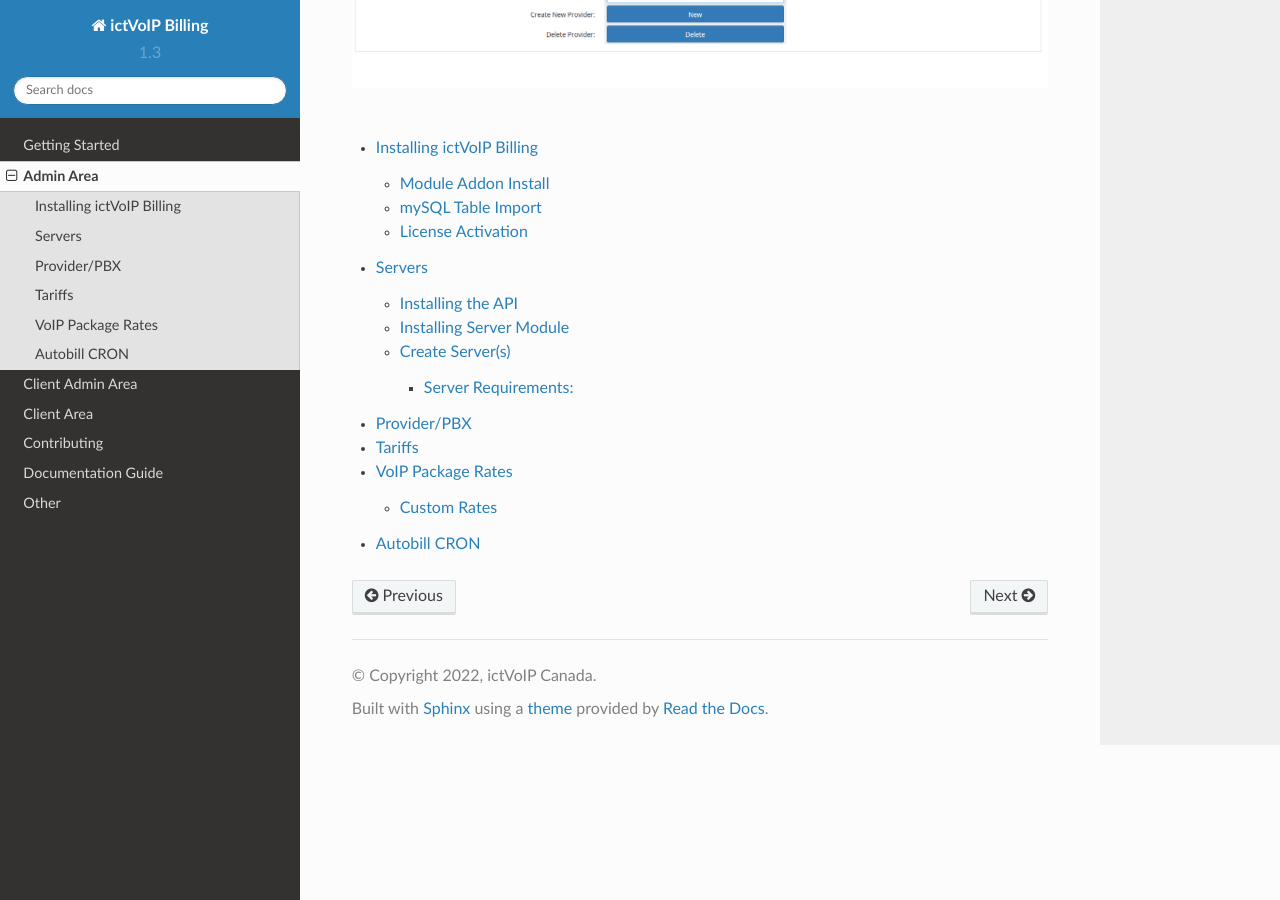
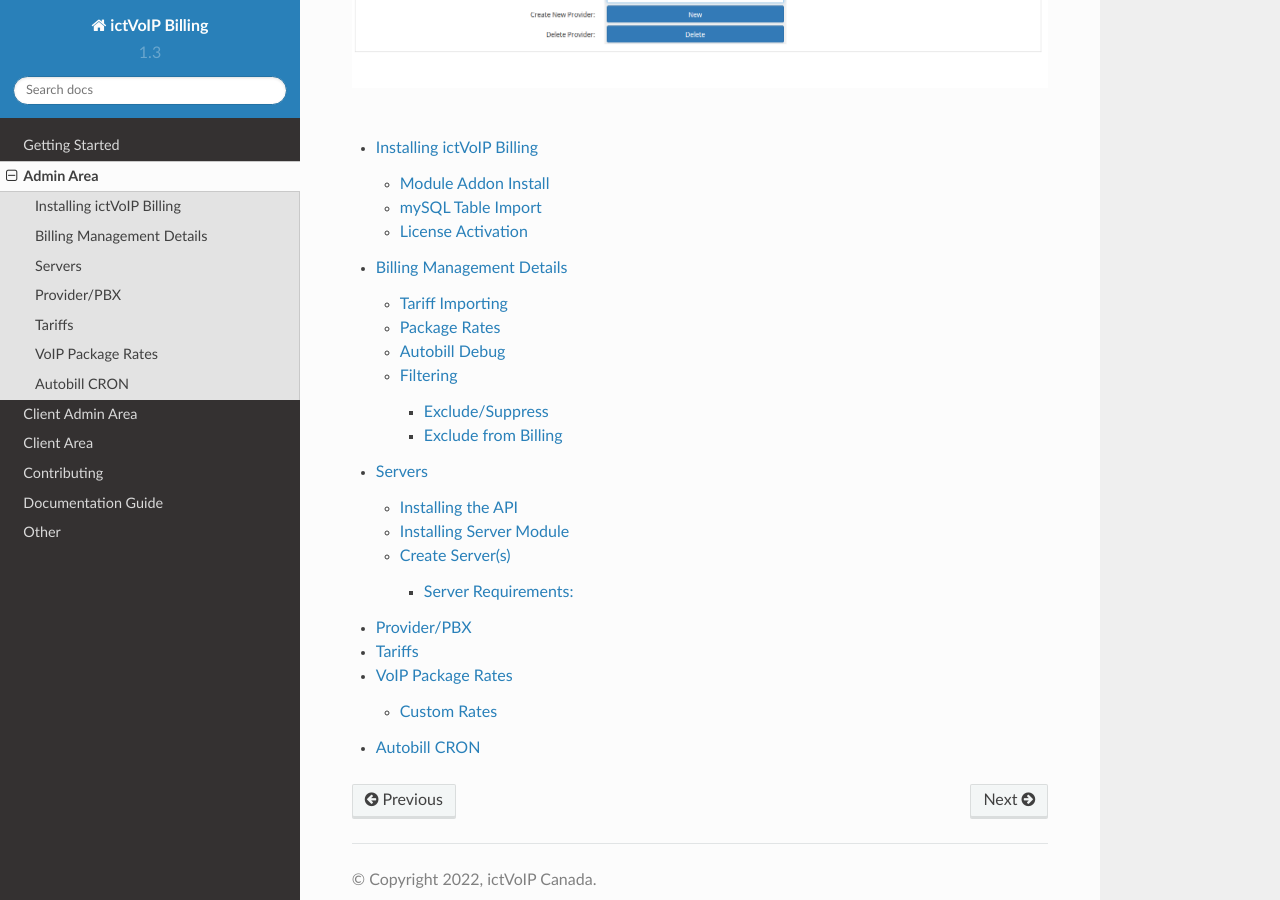
Before and after one commit to ictvoip/ictvoip-docs, a Sphinx documentation site: the page built from docs/source/admin.rst, in a window 1280 px wide and 900 px high, scrolled down 489 px. Built offline with Sphinx 7.4.7 and the Read the Docs theme 2.0.0, drawn with Linux system fonts in a browser that asks for light colours; pages that are not in the unit, such as notebooks, are missing from menus.

Commit message:
Update admin.rst

```diff
--- a/docs/source/admin.rst
+++ b/docs/source/admin.rst
@@ -17,6 +17,7 @@ ictVoIP Billing Admin area for the management of addon configuration and setup o
   :glob:
 
   admin/ictvoipbilling.rst
+  admin/billing_management.rst
   admin/servers.rst
   admin/providers.rst
   admin/tariffs.rst
```
